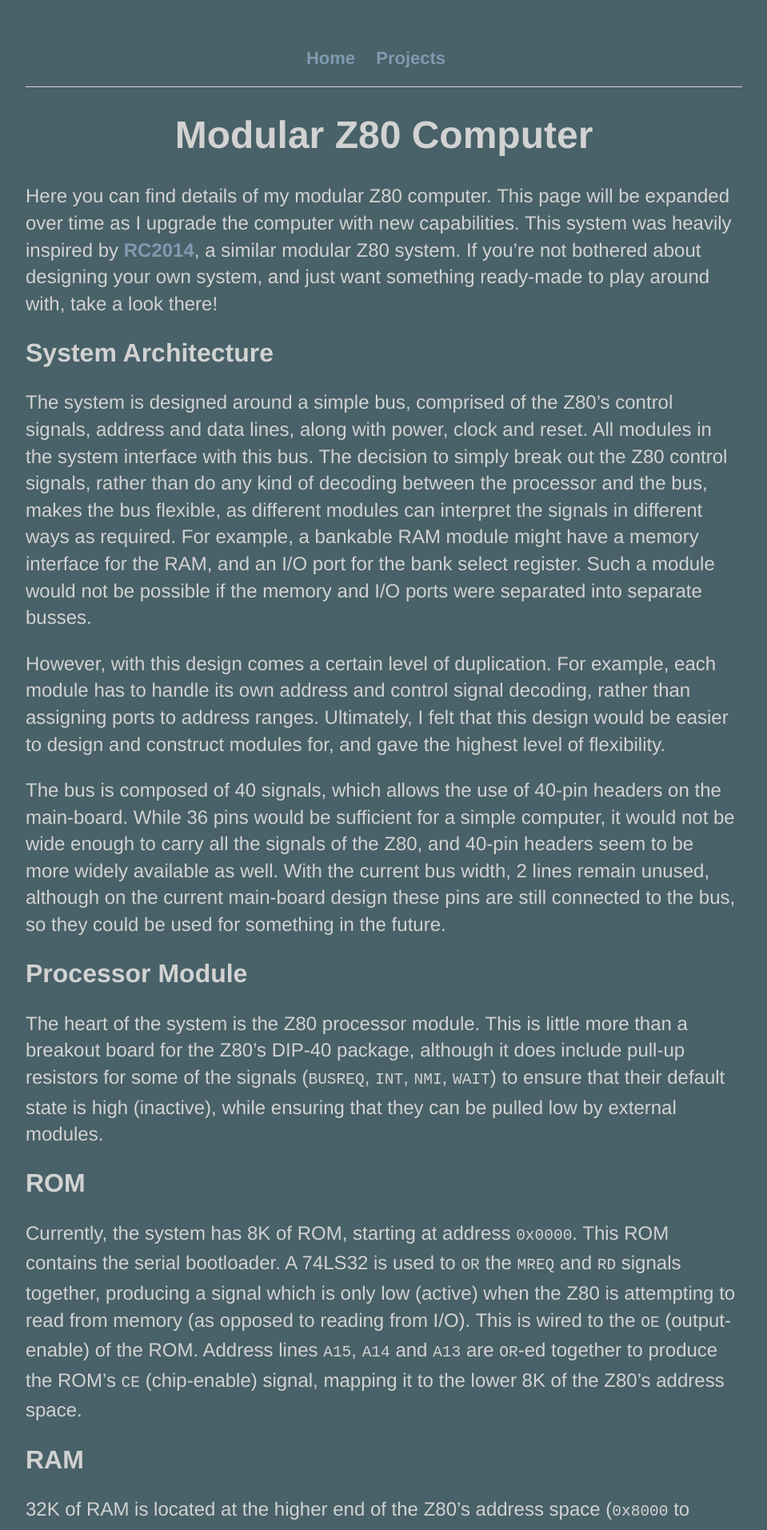
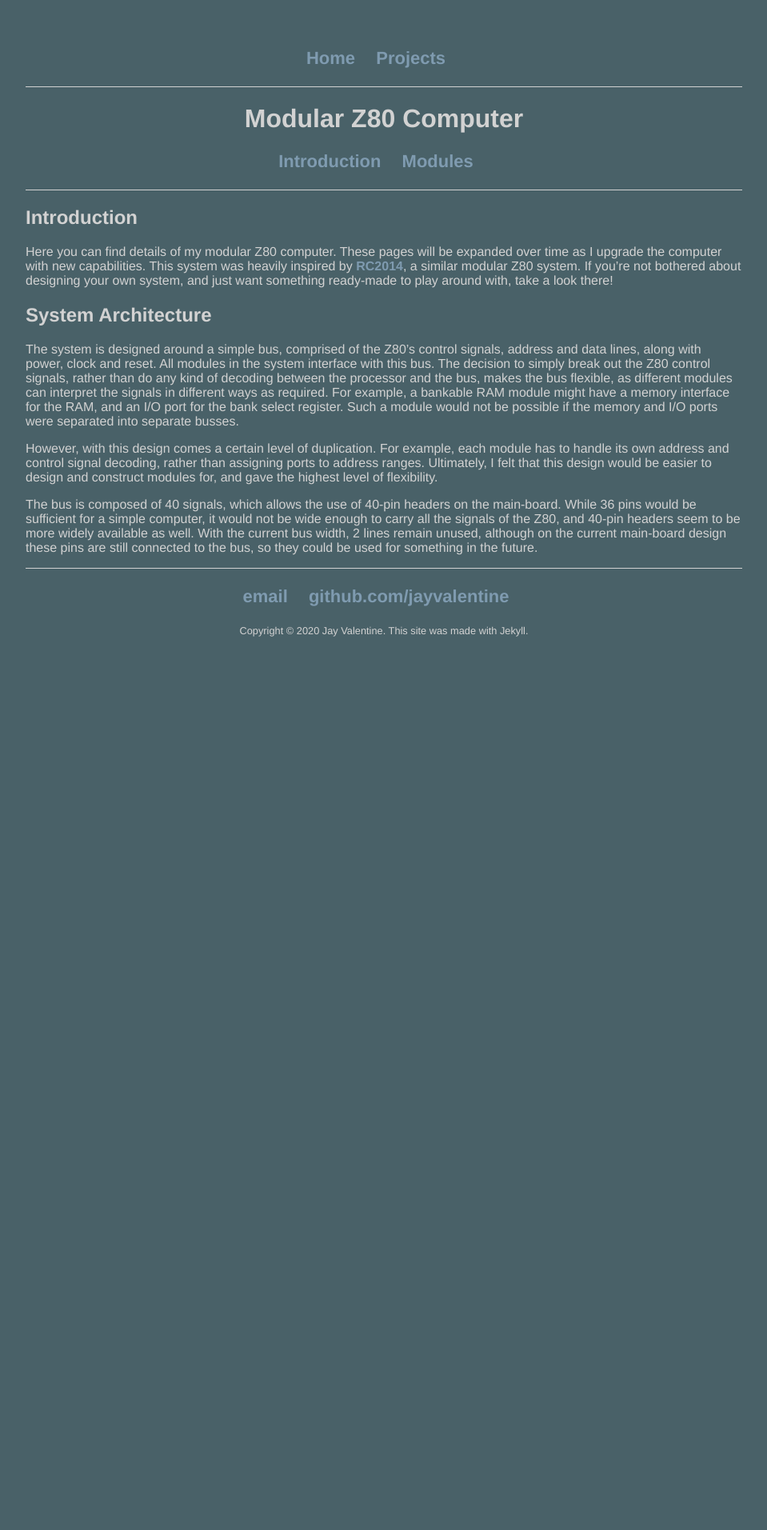
Before and after one commit to jayvalentine/jayvalentine.github.io, a Jekyll site: the page built from modularz80/index.md, in a window 1280 px wide. Shown: the top 1913 px of the page at 80% size, without its empty margins (160-1119 px from the left). Built offline with Jekyll 4.4.1, drawn with Linux system fonts in a browser that asks for light colours; after the commit the page ends 900 px from its top, so only the background shows below that; some of the changed text lies outside the part shown.

Commit message:
Added "modules" page for modular Z80, as well as a new layout to provide a navbar for the project.

```diff
--- /dev/null
+++ b/_layouts/modularz80.html
@@ -0,0 +1,11 @@
+---
+layout: default
+---
+<h1>Modular Z80 Computer</h1>
+<nav>
+    <ul>
+        <li><a href="/modularz80/index.html">Introduction</a></li>
+        <li><a href="/modularz80/modules.html">Modules</a></li>
+    </ul>
+</nav>
+{{ content }}
--- a/css/main.css
+++ b/css/main.css
@@ -33,20 +33,21 @@ a:hover {
 
 h1 {
     text-align: center;
-    font-size: 3em;
     font-family:'Helvetica', 'Arial', 'Sans-Serif';
     color: #d2d2d2;
 }
 h2 {
     text-align: left;
-    font-size: 2em;
+    font-family:'Helvetica', 'Arial', 'Sans-Serif';
+    color: #d2d2d2;
+}
+h3 {
+    text-align: left;
     font-family:'Helvetica', 'Arial', 'Sans-Serif';
     color: #d2d2d2;
 }
 p {
-    font-size: 1.5em;
     font-family:'Helvetica', 'Arial', 'Sans-Serif';
-    line-height: 1.4em;
     color: #d2d2d2;
 }
 
@@ -58,12 +59,3 @@ footer {
     border-top: 1px solid #d2d2d2;
     font-size: .8em;
 }
-
-ul.posts {
-    margin: 20px auto 40px;
-    font-size: 1.5em;
-}
-
-ul.posts li {
-    list-style: none;
-}
--- a/modularz80/index.md
+++ b/modularz80/index.md
@@ -1,11 +1,11 @@
 ---
-layout: default
+layout: modularz80
 title: Jay Valentine - Modular Z80 Computer
 ---
 
-# Modular Z80 Computer
+## Introduction
 
-Here you can find details of my modular Z80 computer. This page will be expanded over time as I upgrade the computer with new capabilities.
+Here you can find details of my modular Z80 computer. These pages will be expanded over time as I upgrade the computer with new capabilities.
 This system was heavily inspired by [RC2014](https://rc2014.co.uk/), a similar modular Z80 system. If you're not bothered about designing your own system,
 and just want something ready-made to play around with, take a look there!
 
@@ -24,29 +24,3 @@ highest level of flexibility.
 The bus is composed of 40 signals, which allows the use of 40-pin headers on the main-board. While 36 pins would be sufficient for a simple computer,
 it would not be wide enough to carry all the signals of the Z80, and 40-pin headers seem to be more widely available as well. With the current bus width,
 2 lines remain unused, although on the current main-board design these pins are still connected to the bus, so they could be used for something in the future.
-
-## Processor Module
-
-The heart of the system is the Z80 processor module. This is little more than a breakout board for the Z80's DIP-40 package, although it does include
-pull-up resistors for some of the signals (`BUSREQ`, `INT`, `NMI`, `WAIT`) to ensure that their default state is high (inactive), while ensuring that they can be
-pulled low by external modules.
-
-## ROM
-
-Currently, the system has 8K of ROM, starting at address `0x0000`. This ROM contains the serial bootloader.
-A 74LS32 is used to `OR` the `MREQ` and `RD` signals together, producing a signal which is only low (active) when the Z80 is attempting to read from memory
-(as opposed to reading from I/O). This is wired to the `OE` (output-enable) of the ROM. Address lines `A15`, `A14` and `A13` are `OR`-ed together to produce
-the ROM's `CE` (chip-enable) signal, mapping it to the lower 8K of the Z80's address space.
-
-## RAM
-
-32K of RAM is located at the higher end of the Z80's address space (`0x8000` to `0xFFFF`). This space is currently used for storing the program loaded over serial by
-the bootloader, as well as the stack. Like the ROM module, the `MREQ` and `RD` signals are used to interface to the RAM, along with the `WR` signal for write operations.
-The `A15` address line is inverted and used as the RAM's `CE` signal, mapping it to the upper 32K of the address space.
-
-## Serial I/O
-
-Currently, the only I/O for the system is a Motorola 6850 ACIA, which provides a single serial port which can be connected to using an FTDI USB-to-TTL-serial adapter.
-Four pins are provided for connecting to the FTDI adapter - power, ground, `Tx` and `Rx`. This provides the possibility of powering the computer from the FTDI adapter.
-
-The 6850 uses the system clock of 3.6864MHz for baud-rate generation, which when divided by 64 gives a baud-rate of 57600 - plenty fast for most applications.
```
Also changed, not shown: modularz80/modules.md (added, +35 -0 lines).
